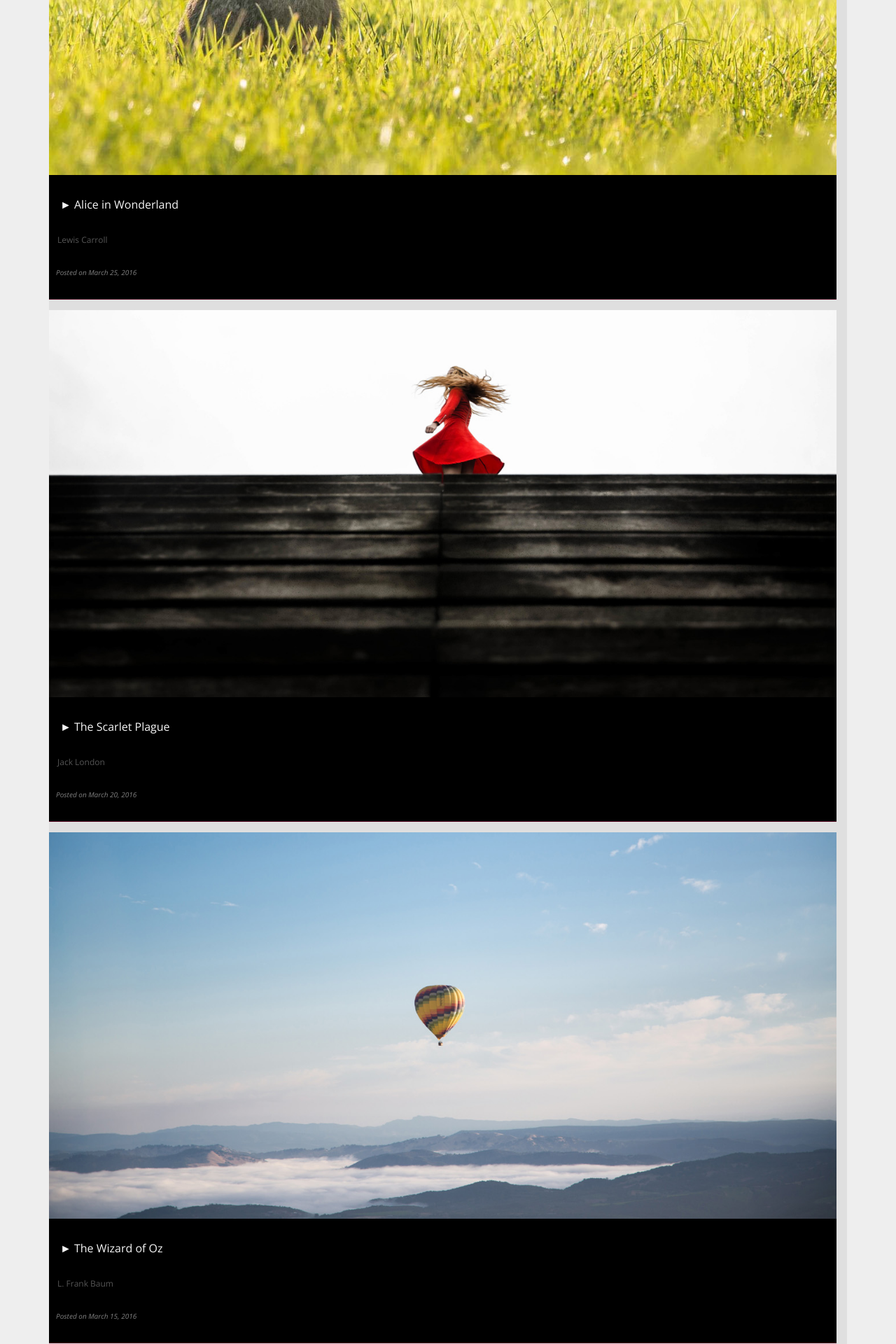
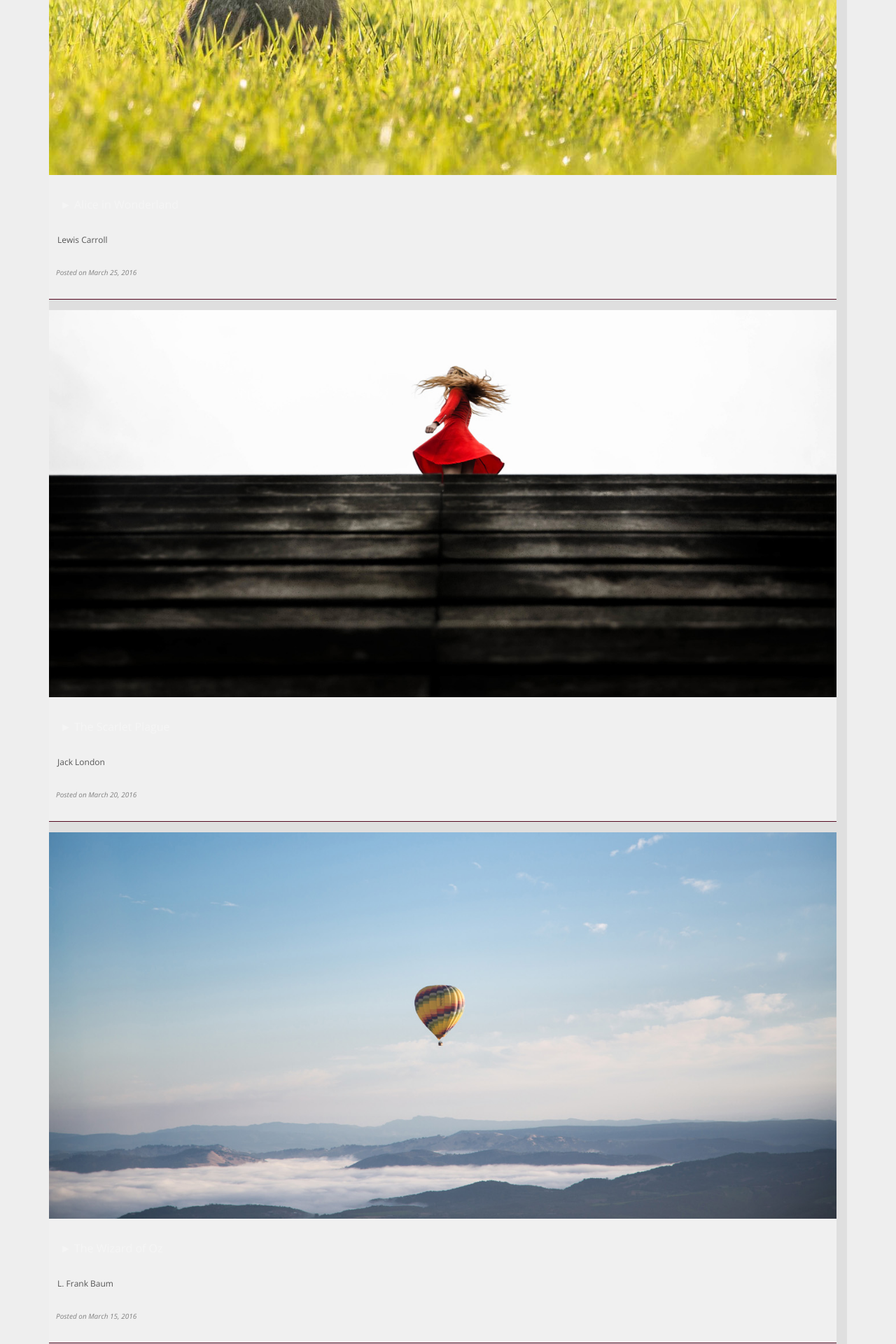
Before and after one commit to Harkas/newblog, a Jekyll site: the page built from journal/index.html, in a window 1280 px wide. Shown: the part 890-2810 px from the top of the page at 70% size. Built offline with Jekyll 4.4.1, drawn with Linux system fonts in a browser that asks for light colours; nearby versions of some CDN libraries; the list of posts is cut into pages by our own code.

Commit message:
change color @line:131

```diff
--- a/css/journal.css
+++ b/css/journal.css
@@ -128,7 +128,8 @@
 .blockGroup-list .postArticle-wrapper
 {
     position: relative;
-    background: #000;
+/*    background: #000;*/
+    background: rgb(240,240,240);
     width: 100%;
     -webkit-box-shadow: 4px 4px 4px 4px rgba(255, 255, 255, 0);
     box-shadow: 4px 4px 4px 4px rgba(255, 255, 255, 0);
```
